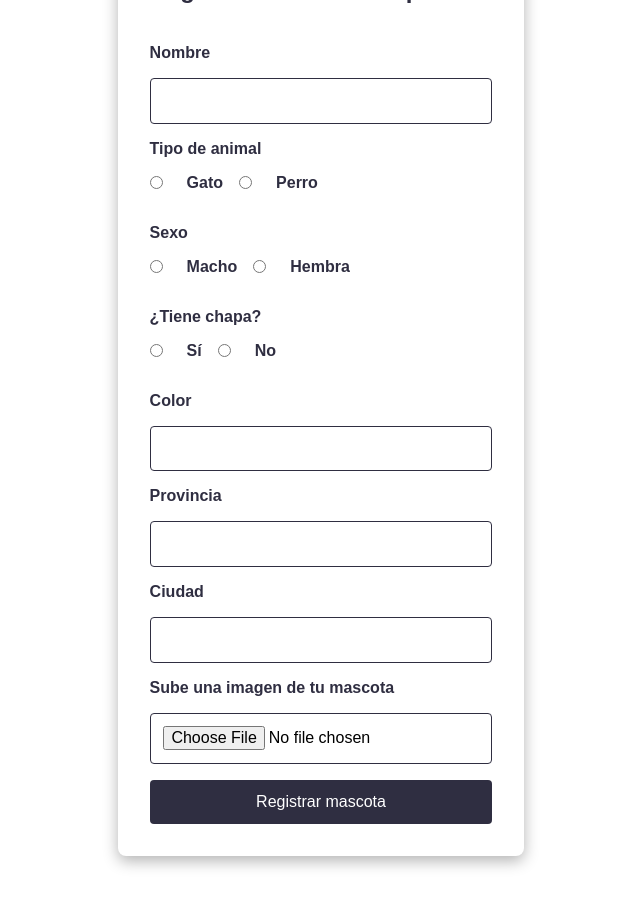
After one commit to 6onza/patitas-perdidas, a Flask app: template frontend/templates/components/register.html in a window 1280 px wide. The commit adds this page. Shown: the whole page, without its empty margins (319-959 px from the left). Run offline with Flask 3, Linux system fonts and the light colour scheme; the template is opened without the code that fills it, so the values that code supplies are empty; some libraries are stand-ins or nearby versions.

Commit message:
Register & Style

```diff
--- /dev/null
+++ b/frontend/static/css/register.css
@@ -0,0 +1,84 @@
+.register-section {
+    height: 100vh;
+    display: flex;
+    justify-content: center;
+    align-items: center;
+    margin-bottom: 100px;
+}
+
+.register-container {
+    display: flex;
+    justify-content: center;
+    padding: 2rem;
+    background-color: #ffffff;
+    max-width: 1400px;
+    margin: 50px auto;
+    box-shadow: 0px 5px 15px rgba(0, 0, 0, 0.3);
+    border-radius: 8px;
+}
+
+.register-form {
+    display: flex;
+    flex-direction: column;
+    gap: 1rem;
+}
+
+.register-form h2 {
+    font-size: 24px;
+    text-align: center;
+    color: var(--primary-color);
+    margin-bottom: 1.5rem;
+}
+
+.register-form label {
+    font-size: 1rem;
+    color: var(--primary-color);
+    font-weight: bold;
+}
+
+.register-form input[type="text"],
+.register-form input[type="file"] {
+    width: 100%;
+    padding: 0.8rem;
+    font-size: 1rem;
+    border: 1px solid var(--primary-color);
+    border-radius: 4px;
+    box-sizing: border-box;
+}
+
+.register-form input[type="radio"] {
+    margin-right: 0.5rem;
+}
+
+.register-form .radio-group {
+    display: flex;
+    gap: 1rem;
+    align-items: center;
+    margin-bottom: 1rem;
+}
+
+.register-form button {
+    padding: 0.8rem;
+    font-size: 1rem;
+    background-color: var(--primary-color);
+    color: #ffffff;
+    border: none;
+    border-radius: 4px;
+    cursor: pointer;
+    transition: background-color 0.3s;
+}
+
+.register-form button:hover {
+    background-color: var(--secondary-color);
+}
+
+@media screen and (max-width: 768px) {
+    .register-container {
+        width: 100%;
+        padding: 1.5rem;
+    }
+
+    .register-form h2 {
+        font-size: 20px;
+    }
+}
--- /dev/null
+++ b/frontend/templates/components/register.html
@@ -0,0 +1,54 @@
+{% extends 'base.html' %}
+{% block head %}
+  <link rel="stylesheet" href="{{ url_for('static', filename='css/register.css') }}">
+{% endblock %}
+{% block content %}
+<div class="register-section">
+    <div class="register-container">
+      <form class="register-form" action="/register" method="POST" enctype="multipart/form-data">
+        <h2>Registra a tu mascota perdida</h2>
+
+        <label for="name">Nombre</label>
+        <input type="text" id="name" name="name" required>
+
+        <label>Tipo de animal</label>
+        <div class="radio-group">
+          <input type="radio" id="gato" name="animal_type" value="gato" required>
+          <label for="gato">Gato</label>
+          <input type="radio" id="perro" name="animal_type" value="perro">
+          <label for="perro">Perro</label>
+        </div>
+
+        <label>Sexo</label>
+        <div class="radio-group">
+          <input type="radio" id="macho" name="gender" value="macho" required>
+          <label for="macho">Macho</label>
+          <input type="radio" id="hembra" name="gender" value="hembra">
+          <label for="hembra">Hembra</label>
+        </div>
+
+        <label>¿Tiene chapa?</label>
+        <div class="radio-group">
+          <input type="radio" id="con-chapa" name="has_tag" value="si" required>
+          <label for="con-chapa">Sí</label>
+          <input type="radio" id="sin-chapa" name="has_tag" value="no">
+          <label for="sin-chapa">No</label>
+        </div>
+
+        <label for="color">Color</label>
+        <input type="text" id="color" name="color" required>
+
+        <label for="province">Provincia</label>
+        <input type="text" id="province" name="province" required>
+
+        <label for="city">Ciudad</label>
+        <input type="text" id="city" name="city" required>
+
+        <label for="image">Sube una imagen de tu mascota</label>
+        <input type="file" id="image" name="image" accept="image/*">
+
+        <button type="submit">Registrar mascota</button>
+      </form>
+    </div>
+  </div>
+{% endblock %}
--- a/frontend/templates/index.html
+++ b/frontend/templates/index.html
@@ -5,6 +5,7 @@
 {% endblock %}
 
 {% block content %}
+    {% include 'components/register.html' %}
     {% include 'components/cards.html' %}
     {% include 'components/map-section.html' %}
     {% include 'components/aboutus.html' %}
```
